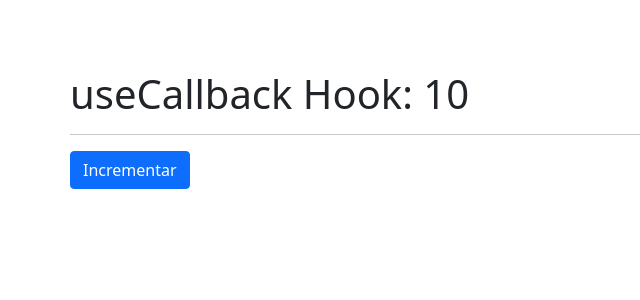
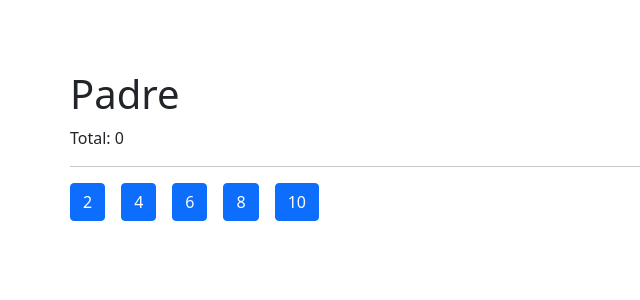
Before and after one commit to Omr30/hook-app, a React (Vite) app: page / in a window 1280 px wide. Shown: the top 300 px of the page, without its empty margins (0-640 px from the left). Built offline with nearby package versions, Linux system fonts and the light colour scheme.

Commit message:
Tarea Memorize

```diff
--- /dev/null
+++ b/src/components/07-tarea-memo/Hijo.jsx
@@ -0,0 +1,15 @@
+import React from 'react'
+
+export const Hijo = React.memo(({ numero, incrementar }) => {
+
+    console.log('  Me volví a generar :(  ');
+
+    return (
+        <button
+            className="btn btn-primary me-3"
+            onClick={ () => incrementar( numero ) }
+        >
+            { numero }
+        </button>
+    )
+})
--- /dev/null
+++ b/src/components/07-tarea-memo/Padre.jsx
@@ -0,0 +1,41 @@
+import React, { useCallback } from 'react'
+import { Hijo } from './Hijo'
+import { useState } from 'react';
+
+import '../02-useEffect/effects.css'
+
+export const Padre = () => {
+
+    const numeros = [2,4,6,8,10];
+    const [valor, setValor] = useState(0);
+
+
+    const incrementar = useCallback(
+      (num) => {
+        setValor( c => c + num)
+      },
+      [setValor],
+    )
+
+
+
+    return (
+        <>
+            <h1>Padre</h1>
+            <p> Total: { valor } </p>
+
+            <hr />
+
+            {
+                numeros.map( n => (
+                    <Hijo
+                        key={ n }
+                        numero={ n }
+                        incrementar={ incrementar }
+                    />
+                ))
+            }
+            {/* <Hijo /> */}
+        </>
+    )
+}
--- a/src/index.jsx
+++ b/src/index.jsx
@@ -1,6 +1,7 @@
 import React from 'react'
 import ReactDOM from 'react-dom/client'
-import { CallbackHooks } from './components/06-memos/CallbackHooks'
+import { Padre } from './components/07-tarea-memo/Padre'
+// import { CallbackHooks } from './components/06-memos/CallbackHooks'
 // import { MemomHook } from './components/06-memos/MemoHook'
 // import { Memorize } from './components/06-memos/Memorize'
 // import { Layout } from './components/05-useLayoutEffect/Layout'
@@ -16,6 +17,6 @@
 
 ReactDOM.createRoot(document.getElementById('root')).render(
   <>
-    <CallbackHooks />
+    <Padre />
   </>
 )
```
